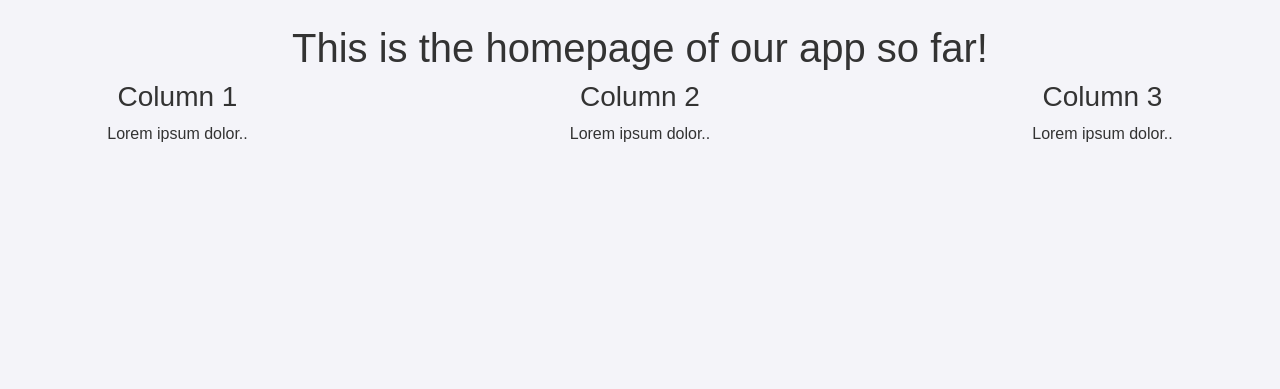
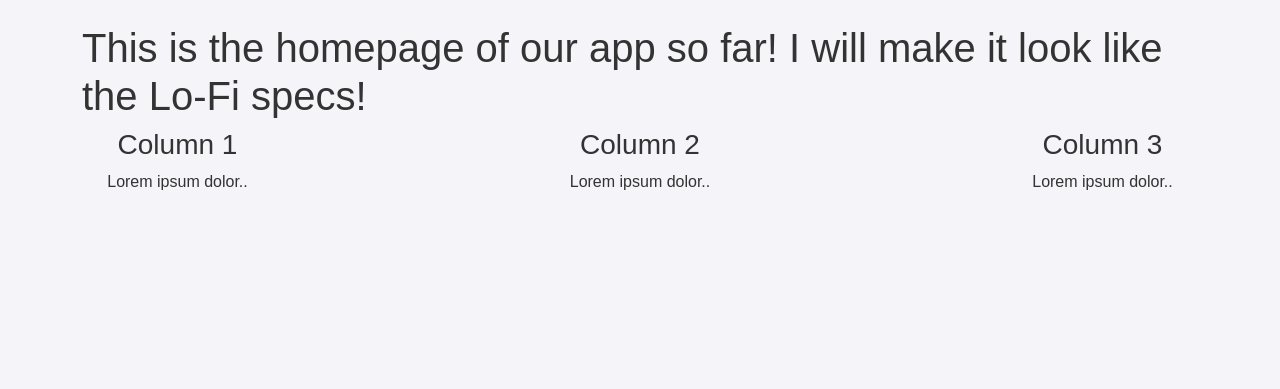
Before and after one commit to Martymcfever/Lesson_Plan_Database_Project, a Django app: page / in a window 1280 px wide. Shown: the part 56-445 px from the top of the page. Run offline with Django 5.2, Linux system fonts and the light colour scheme; some libraries are stand-ins or nearby versions.

Commit message:
Changed home.html to make a merge with KennysBranch.

```diff
--- a/Teachers_Help_Teachers/posts/templates/home.html
+++ b/Teachers_Help_Teachers/posts/templates/home.html
@@ -3,7 +3,7 @@
 {% block content %}
 <div class="d-flex justify-content-center">
     <div>
-        <h1>This is the homepage of our app so far! </h1>
+        <h1>This is the homepage of our app so far! I will make it look like the Lo-Fi specs!</h1>
     </div>
 </div>
 <div class="container-fluid, col text-center">
```
